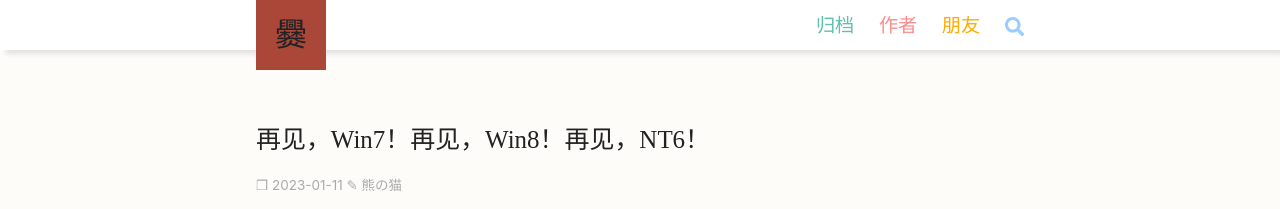
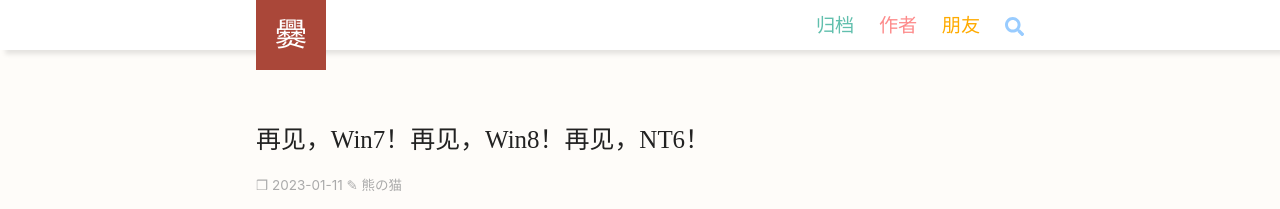
Before and after one commit to ColinAZ/blog, a Jekyll site: the page built from index.html, in a window 1280 px wide. Shown: the top 209 px of the page. Built offline with Jekyll 4.4.1, drawn with Linux system fonts in a browser that asks for light colours; the list of posts is cut into pages by our own code; comment, search, counter and statistics services are not loaded; a style sheet for code colours, icons or effects is not loaded.

Commit message:
改logo颜色

```diff
--- a/_includes/head.html
+++ b/_includes/head.html
@@ -14,7 +14,7 @@
   <link rel="dns-prefetch" href="//lib.baomitu.com">
   <link rel="dns-prefetch" href="//files.oicp.io">
   <link  rel="stylesheet" href="//lib.baomitu.com/lxgw-wenkai-screen-webfont/1.6.0/lxgwwenkaiscreen.min.css">
-  <link rel="stylesheet" href="/main.min.css?v=7">
+  <link rel="stylesheet" href="/main.min.css?v=8">
   <link rel="apple-touch-icon" sizes="180x180" href="//files.oicp.io/sites/apple-touch-icon.png">
   <link rel="icon" type="image/png" sizes="32x32" href="//files.oicp.io/sites/favicon-32x32.png">
   <link rel="icon" type="image/png" sizes="16x16" href="//files.oicp.io/sites/favicon-16x16.png">
```
Also changed, not shown: main.min.css.
